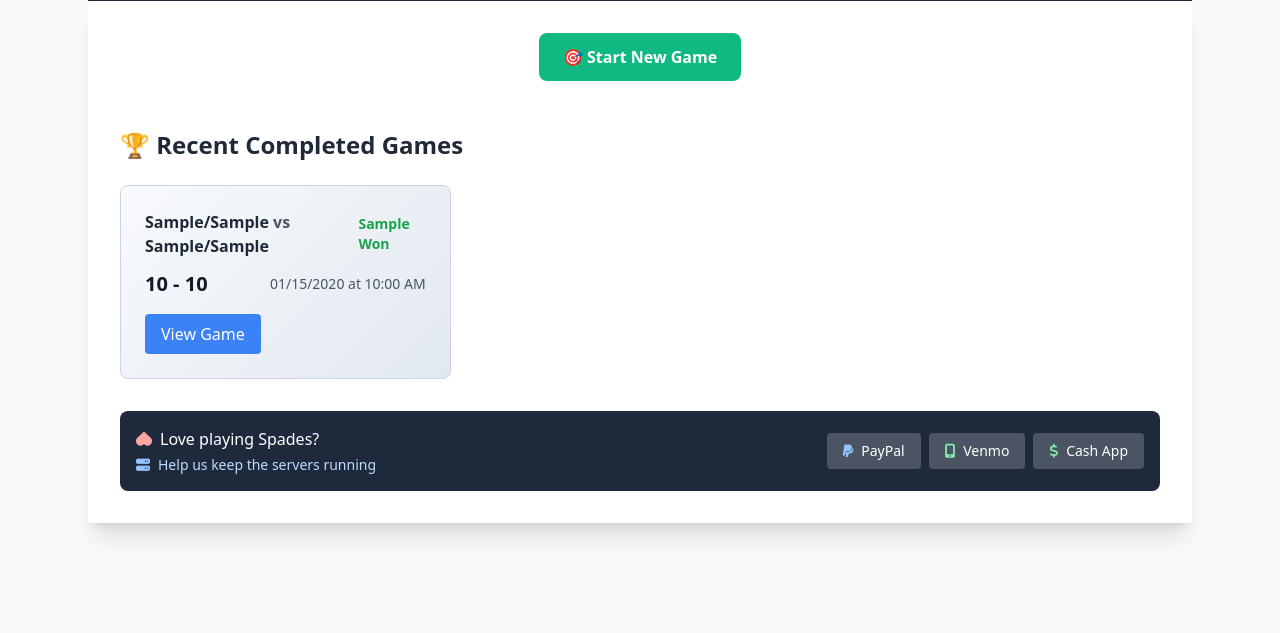
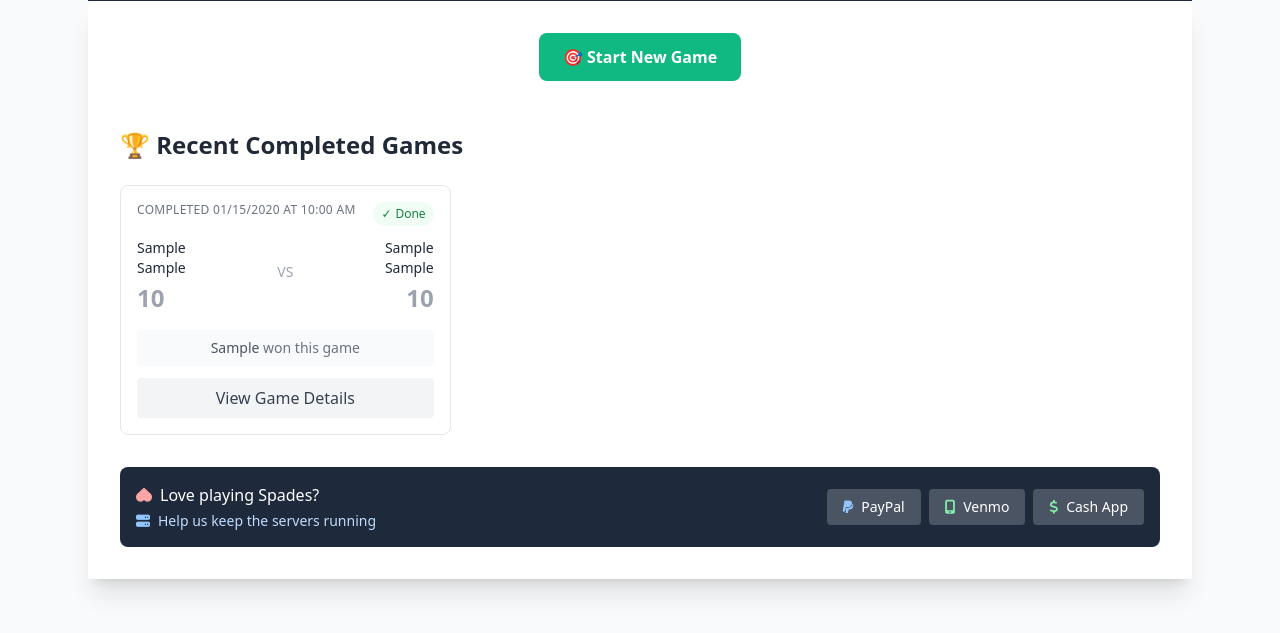
Before and after one commit to matt-ortiz/spades, a Flask app: page /dashboard in a window 1280 px wide. Shown: the part 147-780 px from the top of the page. Run offline with Flask 3, Linux system fonts and the light colour scheme; the visitor is signed in with stand-in values (Sample User, id 1); tables that the repository leaves empty hold one stand-in row (values such as "Sample post"); some libraries are stand-ins or nearby versions.

Commit message:
dashboard updates

```diff
--- a/templates/dashboard.html
+++ b/templates/dashboard.html
@@ -70,35 +70,75 @@
 <h2 class="text-xl md:text-2xl font-bold text-gray-800 mb-4 md:mb-6 mt-8 md:mt-12">🏆 Recent Completed Games</h2>
 <div class="grid grid-cols-1 lg:grid-cols-2 xl:grid-cols-3 gap-4 md:gap-6">
     {% for game in completed_games %}
-    <div class="spades-card rounded-lg p-4 md:p-6 transition-all duration-200 hover:shadow-lg">
-        <div class="flex flex-col sm:flex-row sm:justify-between sm:items-center mb-3">
-            <div class="font-semibold text-gray-800 mb-2 sm:mb-0">
-                {{ game.team1_player1 }}/{{ game.team1_player2 }} <br class="sm:hidden">
-                <span class="text-gray-600">vs</span> {{ game.team2_player1 }}/{{ game.team2_player2 }}
+    <div class="bg-white rounded-lg border border-gray-200 hover:border-gray-300 p-4 transition-all duration-200 hover:shadow-sm">
+        <!-- Header with date and status -->
+        <div class="flex justify-between items-start mb-3">
+            <div class="text-xs text-gray-500 uppercase tracking-wide">
+                Completed {{ game.completed_date | simple_datetime }}
             </div>
-            <div class="text-green-600 font-semibold text-sm">
-                {% if game.winner == 'Team 1' %}
-                    {{ game.team1_player1 }}/{{ game.team1_player2 }} Won
-                {% elif game.winner == 'Team 2' %}
-                    {{ game.team2_player1 }}/{{ game.team2_player2 }} Won
-                {% else %}
-                    {{ game.winner }} Won
-                {% endif %}
+            <div class="bg-green-50 text-green-700 px-2 py-1 rounded-full text-xs font-medium flex items-center gap-1">
+                <span>✓</span>
+                <span>Done</span>
             </div>
         </div>
 
-        <div class="flex flex-col sm:flex-row sm:justify-between sm:items-center mb-4">
-            <div class="text-lg md:text-xl font-bold text-gray-900 mb-2 sm:mb-0">
-                {{ game.team1_final_score }} - {{ game.team2_final_score }}
-            </div>
-            <div class="text-sm text-gray-600">
-                {{ game.completed_date | simple_datetime }}
+        <!-- Match Summary -->
+        <div class="mb-4">
+            <div class="flex items-center justify-between">
+                <!-- Team 1 -->
+                <div class="text-left flex-1">
+                    <div class="text-sm font-medium text-gray-800 mb-1">
+                        {{ game.team1_player1 }}<br>{{ game.team1_player2 }}
+                    </div>
+                    <div class="text-2xl font-bold {% if game.winner == 'Team 1' %}text-green-600{% else %}text-gray-400{% endif %}">
+                        {{ game.team1_final_score }}
+                    </div>
+                </div>
+
+                <!-- VS and Winner Crown -->
+                <div class="text-center px-4">
+                    <div class="text-gray-400 text-sm font-medium mb-2">VS</div>
+                    {% if game.winner == 'Team 1' %}
+                        <div class="text-yellow-500 text-lg">👑</div>
+                        <div class="text-xs text-green-600 font-medium mt-1">Winner</div>
+                    {% elif game.winner == 'Team 2' %}
+                        <div class="text-yellow-500 text-lg">👑</div>
+                        <div class="text-xs text-green-600 font-medium mt-1">Winner</div>
+                    {% endif %}
+                </div>
+
+                <!-- Team 2 -->
+                <div class="text-right flex-1">
+                    <div class="text-sm font-medium text-gray-800 mb-1">
+                        {{ game.team2_player1 }}<br>{{ game.team2_player2 }}
+                    </div>
+                    <div class="text-2xl font-bold {% if game.winner == 'Team 2' %}text-green-600{% else %}text-gray-400{% endif %}">
+                        {{ game.team2_final_score }}
+                    </div>
+                </div>
             </div>
         </div>
 
+        <!-- Winner Banner -->
+        <div class="bg-gray-50 rounded px-3 py-2 mb-3 text-center">
+            <div class="text-sm text-gray-600">
+                <span class="font-medium">
+                    {% if game.winner == 'Team 1' %}
+                        {{ game.team1_player1 }} & {{ game.team1_player2 }}
+                    {% elif game.winner == 'Team 2' %}
+                        {{ game.team2_player1 }} & {{ game.team2_player2 }}
+                    {% else %}
+                        {{ game.winner }}
+                    {% endif %}
+                </span>
+                <span class="text-gray-500">won this game</span>
+            </div>
+        </div>
+
+        <!-- Action Button -->
         <div>
-            <a href="{{ url_for('game', game_id=game.id) }}" class="bg-spades-secondary text-white px-4 py-2 rounded font-medium hover:bg-blue-600 transition-colors btn-animate block text-center sm:inline-block sm:w-auto">
-                View Game
+            <a href="{{ url_for('game', game_id=game.id) }}" class="w-full bg-gray-100 hover:bg-gray-200 text-gray-700 px-4 py-2 rounded font-medium transition-colors btn-animate text-center block">
+                View Game Details
             </a>
         </div>
     </div>
```
